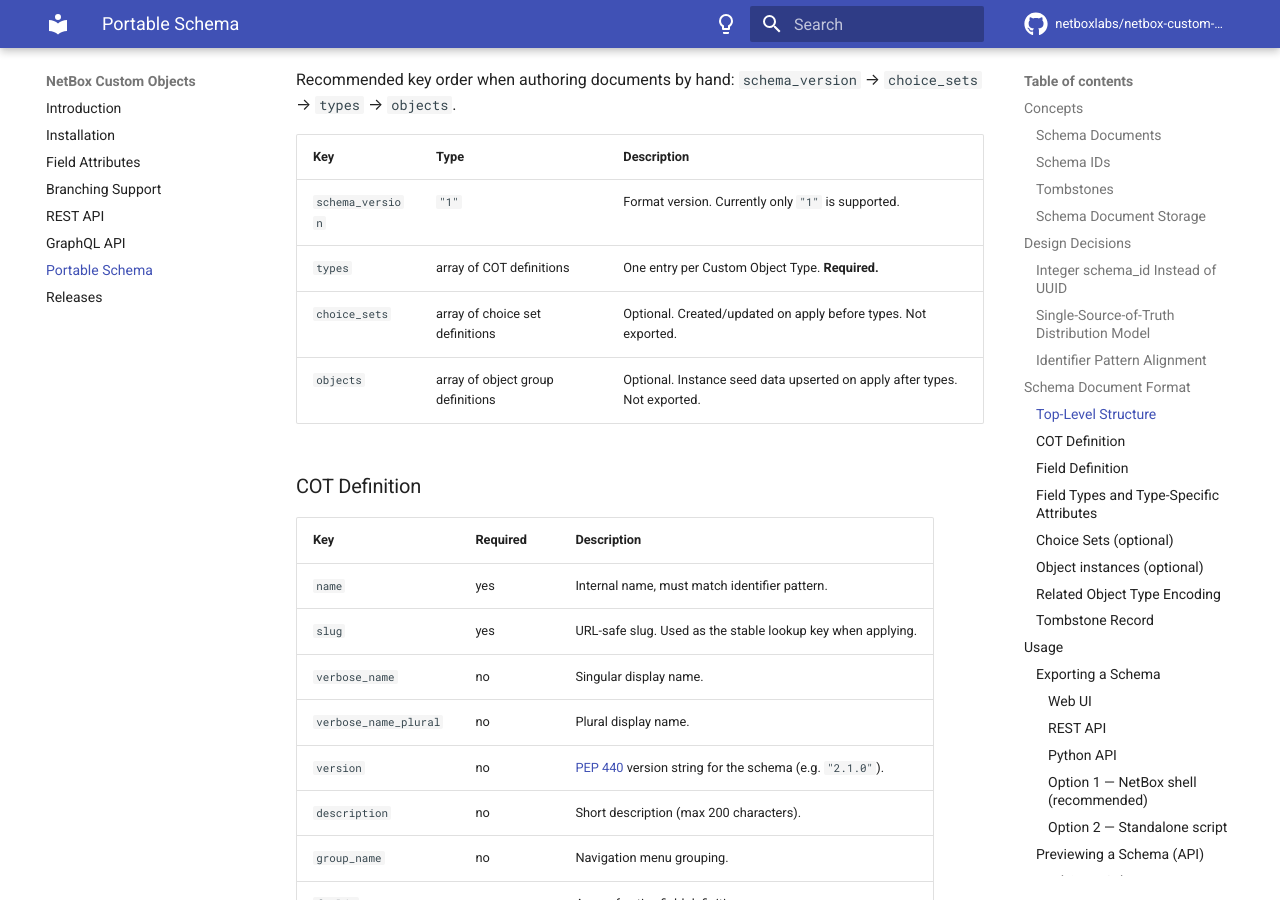
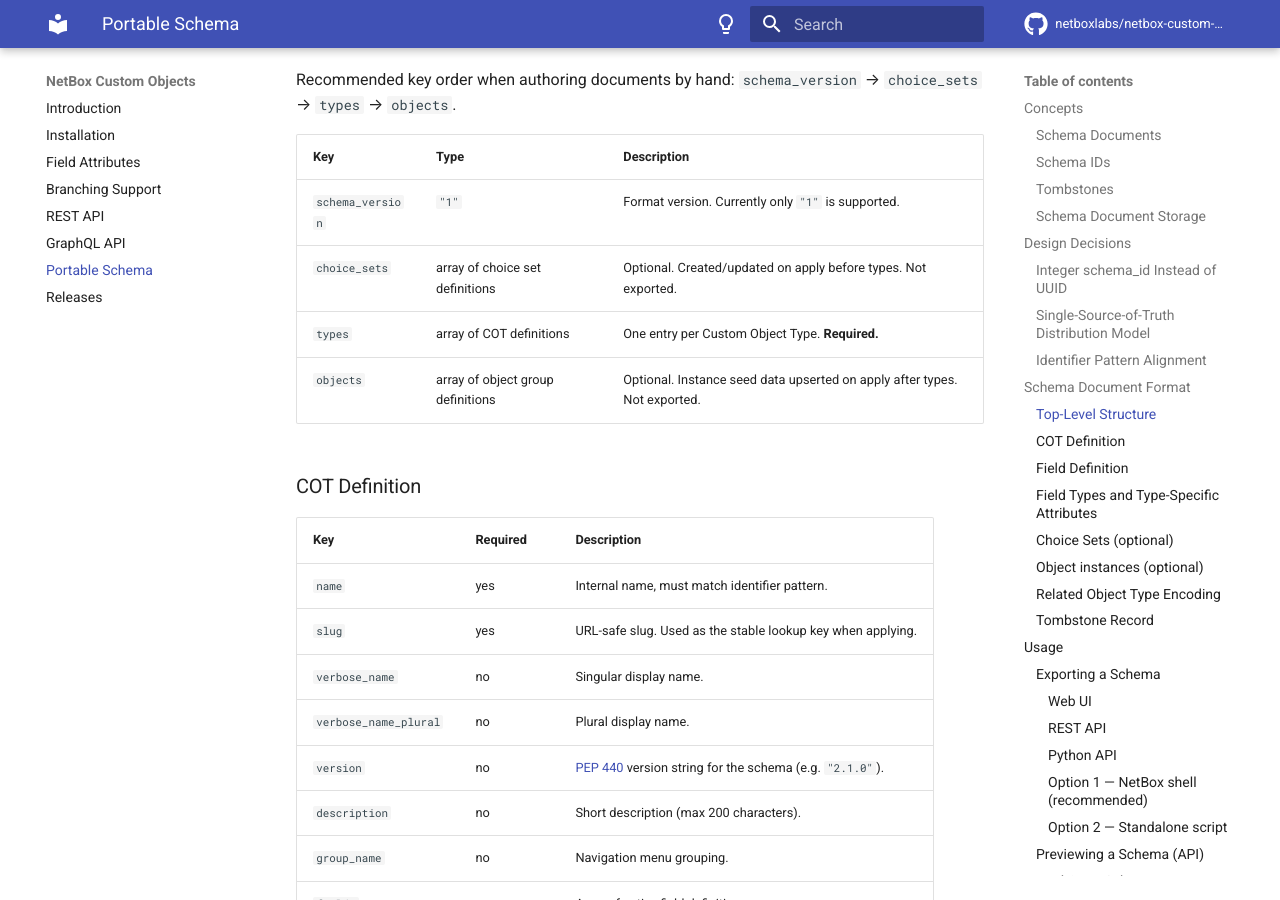
Before and after one commit to netboxlabs/netbox-custom-objects, an MkDocs documentation site: the page built from docs/portable-schema.md, in a window 1280 px wide and 900 px high, scrolled down 3545 px. Built offline with MkDocs 1.6.1 and Material for MkDocs 9.7.7, drawn with Linux system fonts in a browser that asks for light colours; comment, search, counter and statistics services are not loaded.

```diff
--- a/docs/portable-schema.md
+++ b/docs/portable-schema.md
@@ -151,8 +151,8 @@ Recommended key order when authoring documents by hand:
 | Key | Type | Description |
 |-----|------|-------------|
 | `schema_version` | `"1"` | Format version. Currently only `"1"` is supported. |
+| `choice_sets` | array of choice set definitions | Optional. Created/updated on apply before types. Not exported. |
 | `types` | array of COT definitions | One entry per Custom Object Type. **Required.** |
-| `choice_sets` | array of choice set definitions | Optional. Created/updated on apply before types. Not exported. |
 | `objects` | array of object group definitions | Optional. Instance seed data upserted on apply after types. Not exported. |
 
 ### COT Definition
```
